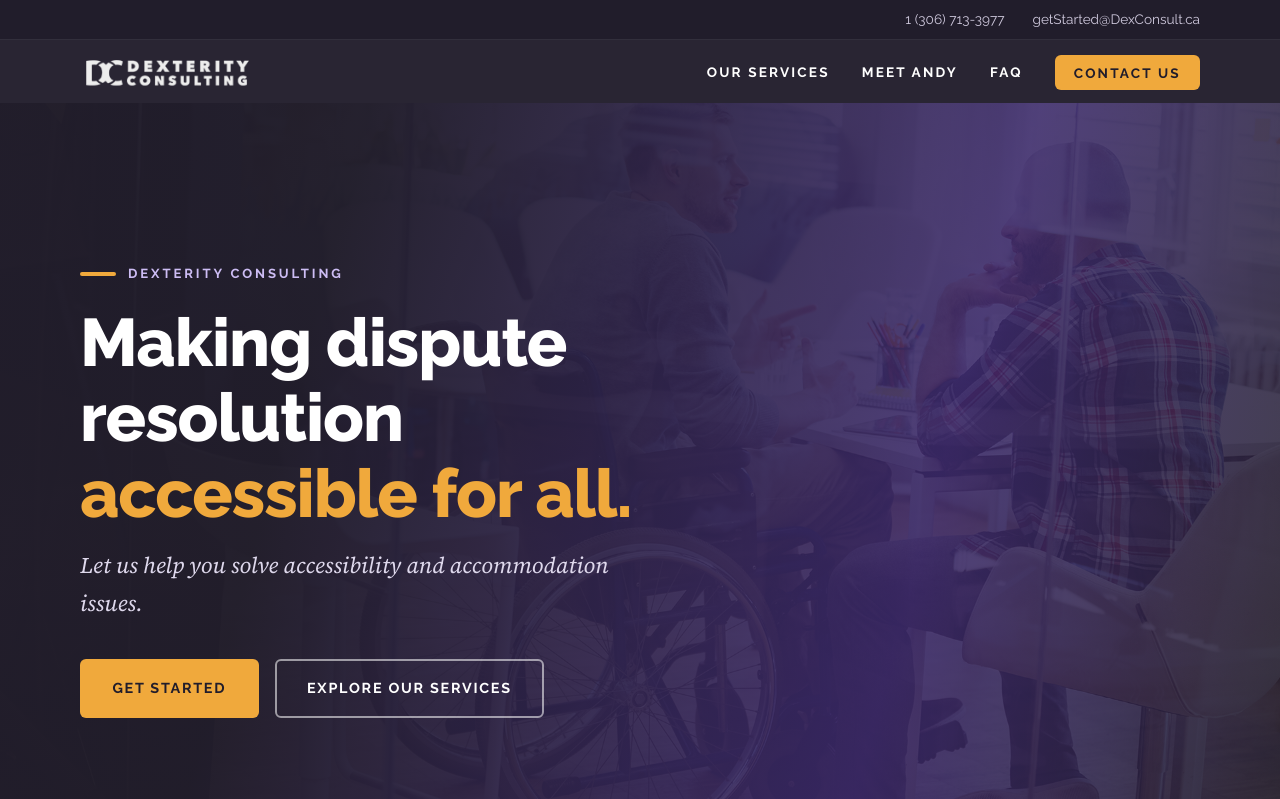
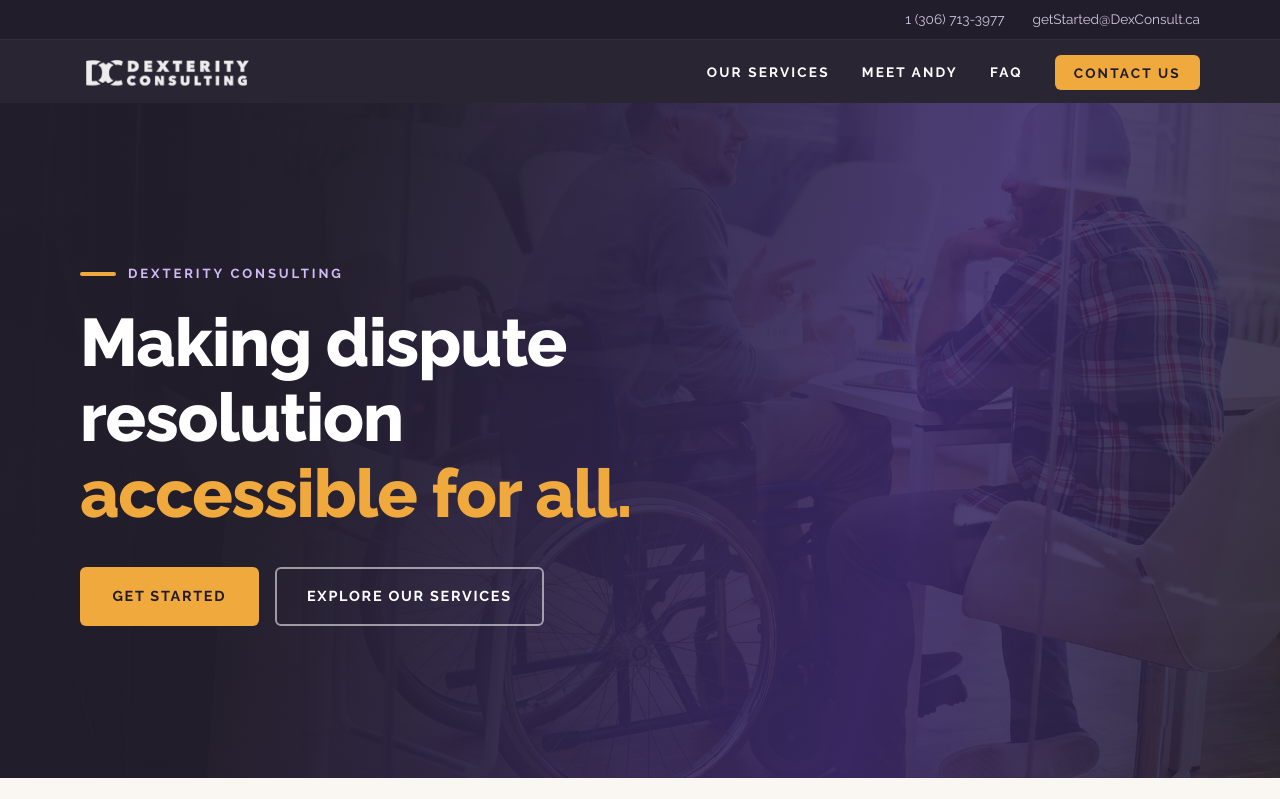
Before and after one commit to PivensPortfolio/DexConsult, a React (Vite) app: page / in a window 1280 px wide. Shown: the top 799 px of the page. Built offline with nearby package versions, Linux system fonts and the light colour scheme.

Commit message:
Remove hero subheading from home page

```diff
--- a/src/pages/Home.jsx
+++ b/src/pages/Home.jsx
@@ -43,9 +43,6 @@ export default function Home() {
           <h1 className="reveal reveal-1">
             Making dispute resolution <span className="accent">accessible for all.</span>
           </h1>
-          <p className="hero-sub reveal reveal-2">
-            Let us help you solve accessibility and accommodation issues.
-          </p>
           <div className="hero-actions reveal reveal-3">
             <Link to="/contact" className="btn btn-amber">
               Get Started
```
